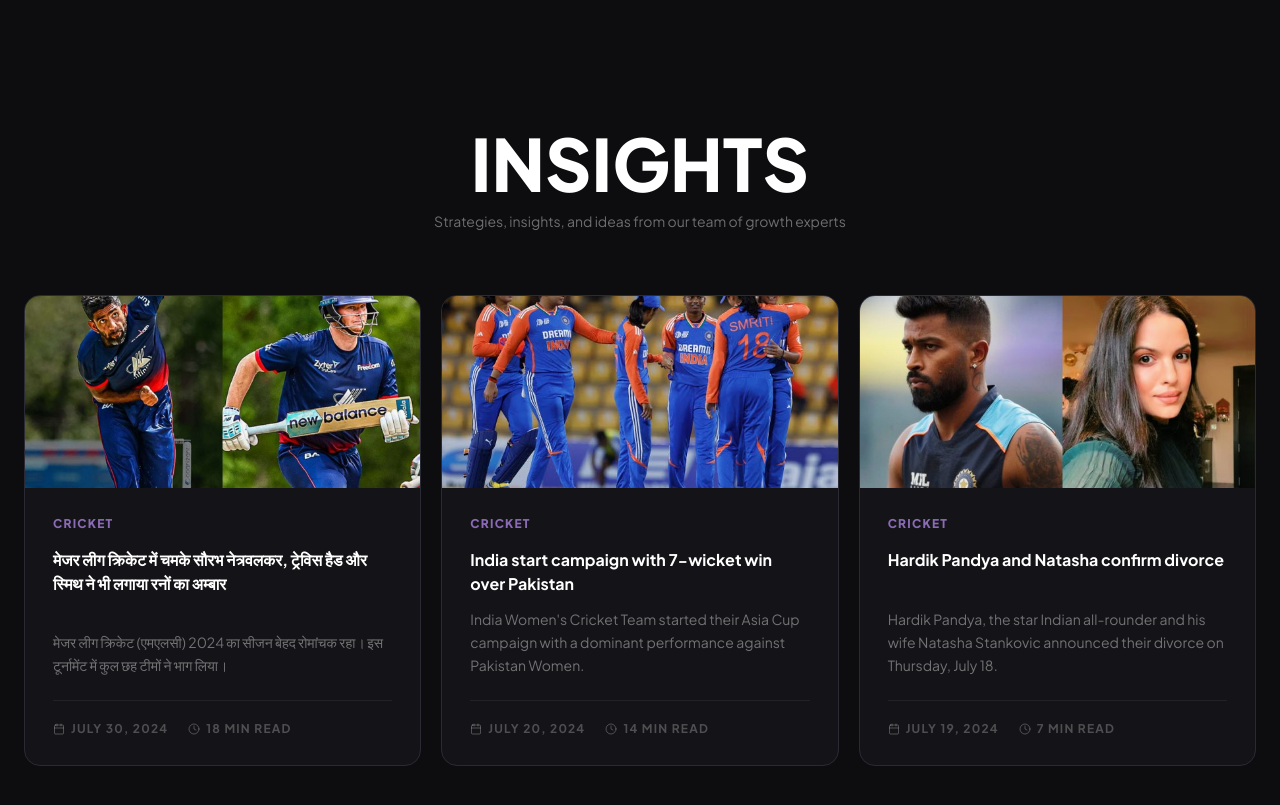
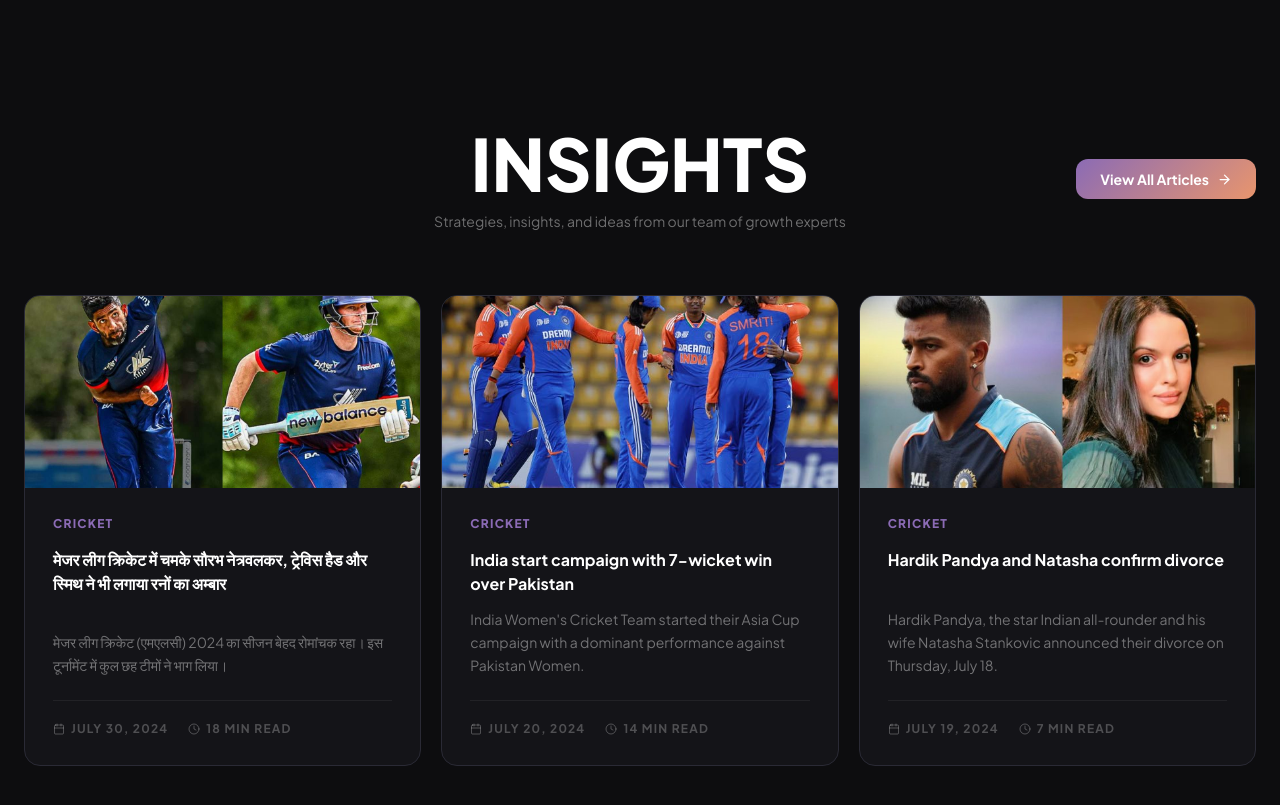
Before and after one commit to jascrafts/jas-craft, a React (Vite) app: page / in a window 1280 px wide. Shown: the part 5080-5885 px from the top of the page. Built offline with nearby package versions, Linux system fonts and the light colour scheme.

Commit message:
Add View All Articles button, simplify blogPosts template

```diff
--- a/src/components/Blog.jsx
+++ b/src/components/Blog.jsx
@@ -1,16 +1,23 @@
 import { Link } from 'react-router-dom';
 import { motion } from 'framer-motion';
-import { Calendar, Clock } from 'lucide-react';
+import { Calendar, Clock, ArrowRight } from 'lucide-react';
 import blogPosts from '../data/blogPosts';
 
 const Blog = () => (
   <section id="insights" className="py-28 px-6" style={{ background: '#0D0D0F' }}>
     <div className="max-w-7xl mx-auto">
-      <div className="text-center mb-16">
+      <div className="text-center mb-16 relative">
         <h2 className="text-5xl md:text-7xl font-black uppercase text-white mb-3">Insights</h2>
         <p className="text-sm" style={{ color: 'rgba(255,255,255,0.4)' }}>
           Strategies, insights, and ideas from our team of growth experts
         </p>
+        <Link
+          to="/blog"
+          className="inline-flex items-center gap-2 text-sm font-bold px-6 py-2.5 rounded-xl transition-all hover:opacity-80 mt-6 md:mt-0 md:absolute md:right-0 md:top-1/2 md:-translate-y-1/2"
+          style={{ background: 'linear-gradient(135deg, #8B6BB5, #E8956D)', color: '#fff' }}
+        >
+          View All Articles <ArrowRight size={15} />
+        </Link>
       </div>
 
       <div className="grid grid-cols-1 md:grid-cols-2 lg:grid-cols-3 gap-5">
--- a/src/data/blogPosts.js
+++ b/src/data/blogPosts.js
@@ -1,11 +1,46 @@
-// ─── ADD NEW BLOG POSTS HERE ─────────────────────────────────────────────────
-// slug: URL-friendly identifier (no spaces, use hyphens)
-// thumb: image path from /public or full URL
-// content: array of { type, text } blocks
-//   types: 'paragraph', 'heading', 'subheading', 'quote', 'list'
-//   for 'list': use { type: 'list', items: ['item1', 'item2'] }
+// ═══════════════════════════════════════════════════════════════
+//  HOW TO ADD A NEW BLOG POST
+// ═══════════════════════════════════════════════════════════════
+//
+//  1. Copy the template below
+//  2. Paste it at the TOP of the blogPosts array (newest first)
+//  3. Fill in your details
+//  4. Save the file — done!
+//
+// ── TEMPLATE ────────────────────────────────────────────────────
+//
+//  {
+//    slug:     'my-post-title',          // URL: /blog/my-post-title  (no spaces, use hyphens)
+//    category: 'Marketing',              // Shown as a badge on the card
+//    title:    'My Post Title',          // Full title
+//    excerpt:  'Short summary...',       // 1-2 sentences shown on the card
+//    date:     'March 25, 2026',         // Display date
+//    readTime: '5 min read',             // Estimated read time
+//    thumb:    '/my-image.jpg',          // Image from /public folder  OR  full URL
+//    content: [
+//      { type: 'paragraph',  text: 'Your opening paragraph...' },
+//      { type: 'heading',    text: 'A Section Heading' },
+//      { type: 'paragraph',  text: 'More text here...' },
+//      { type: 'quote',      text: 'A standout quote or highlight.' },
+//      { type: 'list',       items: ['Point one', 'Point two', 'Point three'] },
+//      { type: 'subheading', text: 'A Smaller Sub-heading' },
+//      { type: 'paragraph',  text: 'Closing thoughts...' },
+//    ],
+//  },
+//
+// ── CONTENT BLOCK TYPES ─────────────────────────────────────────
+//   paragraph  → regular body text
+//   heading    → large purple section title
+//   subheading → smaller section title
+//   quote      → styled blockquote with left border
+//   list       → bullet list  (use 'items' array instead of 'text')
+//
+// ════════════════════════════════════════════════════════════════
 
 const blogPosts = [
+
+  // ── ADD NEW POSTS HERE (newest at the top) ───────────────────
+
   {
     slug: 'major-league-cricket-2024',
     category: 'Cricket',
@@ -24,6 +59,7 @@ const blogPosts = [
       { type: 'paragraph', text: 'टूर्नामेंट के फाइनल में रोमांचक मुकाबला देखने को मिला जहां दर्शकों को क्रिकेट का असली मजा आया। एमएलसी ने साबित किया कि अमेरिका में भी क्रिकेट की जड़ें मजबूत हो रही हैं।' },
     ],
   },
+
   {
     slug: 'india-women-7-wicket-win-pakistan',
     category: 'Cricket',
@@ -42,6 +78,7 @@ const blogPosts = [
       { type: 'paragraph', text: "This victory not only gave India two crucial points but also sent a strong message to the other teams in the tournament. India look like strong contenders for the Asia Cup title this year." },
     ],
   },
+
   {
     slug: 'hardik-pandya-natasha-divorce',
     category: 'Cricket',
@@ -56,10 +93,11 @@ const blogPosts = [
       { type: 'paragraph', text: 'Both Hardik and Natasha took to their respective social media handles to confirm the news, asking fans and media to respect their privacy during this difficult time. The couple, who got married in 2020, have a son together named Agastya.' },
       { type: 'quote', text: 'After 4 years of being together, Natasha and I have decided to part ways. We tried our best together and are proud of what we built. Our priority is and will always be Agastya.' },
       { type: 'heading', text: 'Impact on Cricket' },
-      { type: 'paragraph', text: "Despite the personal turmoil, Hardik has continued to perform for the Indian cricket team. His ability to separate personal life from professional commitments has been praised by teammates and coaches alike. The cricketing fraternity has largely shown support for both individuals during this challenging period." },
+      { type: 'paragraph', text: "Despite the personal turmoil, Hardik has continued to perform for the Indian cricket team. His ability to separate personal life from professional commitments has been praised by teammates and coaches alike." },
       { type: 'paragraph', text: 'Fans across the country have expressed their support for both Hardik and Natasha, wishing them well as they navigate this new chapter in their lives.' },
     ],
   },
+
 ];
 
 export default blogPosts;
```
